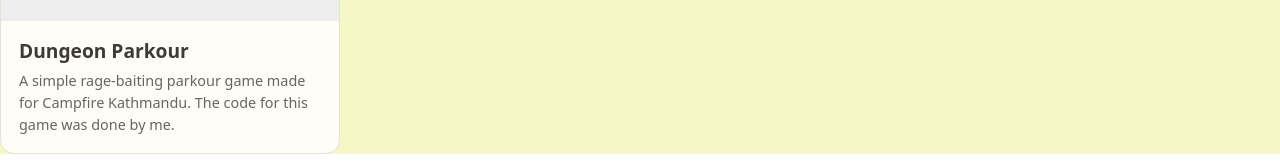
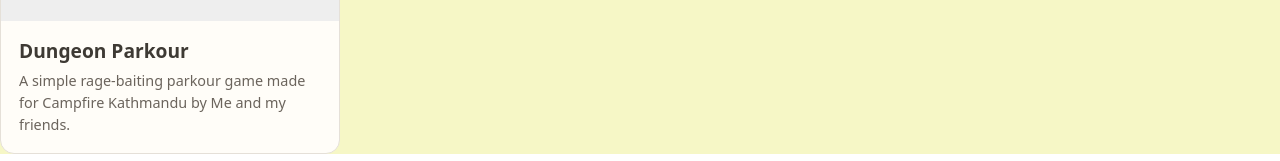
Before and after one commit to sumei07/portfolio, a plain HTML site: page index.html in a window 1280 px wide. Shown: the part 2290-2451 px from the top of the page. Drawn offline with nearby package versions, Linux system fonts and the light colour scheme.

Commit message:
Update index.html

```diff
--- a/index.html
+++ b/index.html
@@ -114,8 +114,7 @@
   <div class="card-body">
     <h5 class="card-title">Dungeon Parkour</h5>
     <p class="card-text">
-      A simple rage-baiting parkour game made for Campfire Kathmandu.
-      The code for this game was done by me.
+      A simple rage-baiting parkour game made for Campfire Kathmandu by Me and my friends.
 </section>
 <!-- Contact Section -->
    <section id="contact" class="section bg-light">
```
